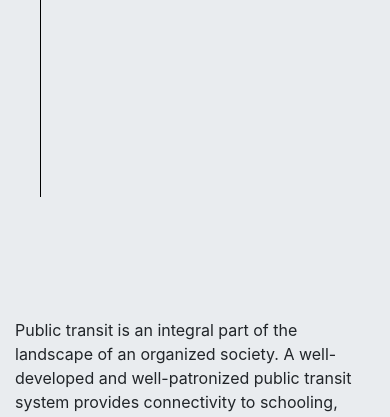
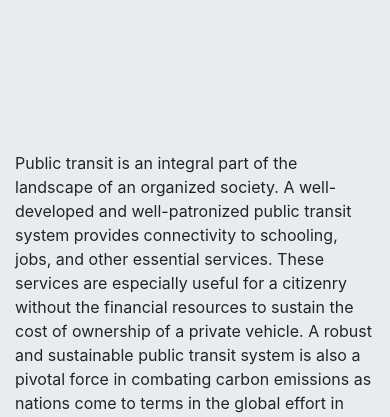
Before and after one commit to spearjen/TransitData, a Flask app: page / in a window 390 px wide. Shown: the part 1928-2345 px from the top of the page. Run offline with Flask 2, Linux system fonts and the light colour scheme; some libraries are stand-ins or nearby versions.

Commit message:
adjusting index for phone size

```diff
--- a/templates/index.html
+++ b/templates/index.html
@@ -27,7 +27,7 @@
     }
     .vl {
         border-left: 1px solid black;
-        height: 1650px;
+        height: 95%;
         margin-bottom: 25px;
         margin-right: 25px;
         margin-left: 25px;
@@ -49,10 +49,20 @@
     }
     @media (max-width: 767px) {
         .bgSizeCover {
-            background-image: url(https://www.uncovercolorado.com/railroads/rtd-light-rail/);
+            background-image: url(https://github.com/spearjen/TransitData/blob/main/graphics/denLightRail.jpg?raw=true);
             background-size: cover;
-            height: 50%;
+            width: 100%;
             resize: both;
+        }
+    }
+    @media (max-width: 767px) {
+        .vl {
+        border-left: 0px solid black;
+        height: 0px;
+        margin-bottom: 0px;
+        margin-right: 0px;
+        margin-left: 0px;
+    }
         }
     }
 
--- a/templates/timeSeriesFunding.html
+++ b/templates/timeSeriesFunding.html
@@ -15,8 +15,7 @@
     <!-- <script src ="https://js-agent.newrelic.com/nr-1184.min.js"></script> -->
     <link rel="stylesheet" href="https://maxcdn.bootstrapcdn.com/bootstrap/4.0.0/css/bootstrap.min.css" integrity="sha384-Gn5384xqQ1aoWXA+058RXPxPg6fy4IWvTNh0E263XmFcJlSAwiGgFAW/dAiS6JXm" crossorigin="anonymous">
     <script src="https://maxcdn.bootstrapcdn.com/bootstrap/4.0.0/js/bootstrap.min.js" integrity="sha384-JZR6Spejh4U02d8jOt6vLEHfe/JQGiRRSQQxSfFWpi1MquVdAyjUar5+76PVCmYl" crossorigin="anonymous"></script>
-    <script type="text/javascript"
-    src="https://public.tableau.com/javascripts/api/tableau-2.min.js"></script>
+    <script type="text/javascript" src="https://public.tableau.com/javascripts/api/tableau-2.min.js"></script>
     <script type="text/javascript">
         var vizList = ['https://public.tableau.com/views/FederalFundingperState-JSedit/FederalFunding?:language=en&:display_count=y&publish=yes&:origin=viz_share_link','https://public.tableau.com/views/SalesvsRidership/SalesvsRidership?:language=en&:display_count=y&:origin=viz_share_link','https://public.tableau.com/views/TotalvsRidership/TotalvsRidership?:language=en&:display_count=y&:origin=viz_share_link','https://public.tableau.com/views/RailvsRidership/RailvsRidership?:language=en&:display_count=y&:origin=viz_share_link','https://public.tableau.com/views/BusvsRidership/BusvsRidership?:language=en&:display_count=y&:origin=viz_share_link','https://public.tableau.com/views/CategorySplitFunding/FundingCategory?:language=en&:display_count=y&:origin=viz_share_link','https://public.tableau.com/views/TotalFederalFunding/Total?:language=en&:display_count=y&:origin=viz_share_link','https://public.tableau.com/views/StateofGoodRepairFunding/StateofGoodRepair?:language=en&:display_count=y&:origin=viz_share_link','https://public.tableau.com/views/BusBusFacilitiesFunding/Bus?:language=en&:display_count=y&:origin=viz_share_link']
 ;
```
Also changed, not shown: graphics/denLightRail.jpg (deleted), graphics/pubTransitimageSm.jpg (added).
